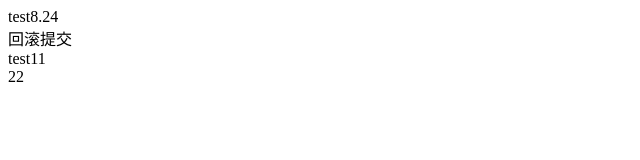
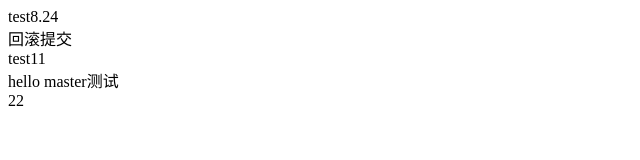
Before and after one commit to gaoyingying-90/demo, a plain HTML site: page index.html in a window 1280 px wide. Shown: the whole page, without its empty margins (0-640 px from the left). Drawn offline with Linux system fonts and the light colour scheme.

Commit message:
Revert "1"
This reverts commit 80e462470593bb46d3ff21de7d50724f1e2a3d3c.

```diff
--- a/index.html
+++ b/index.html
@@ -1,19 +1,16 @@
 <!DOCTYPE html>
 <html lang="en">
-
 <head>
     <meta charset="UTF-8">
     <meta name="viewport" content="width=<device-width>, initial-scale=1.0">
     <meta http-equiv="X-UA-Compatible" content="ie=edge">
     <title>Document</title>
 </head>
-
 <body>
     <div>test8.24</div>
     <span>回滚提交</span>
     <div>test11</div>
-    <!-- <div>hello  master测试</div> -->
+    <div>hello  master测试</div>
     <div>22</div>
 </body>
-
 </html>
```
Also changed, not shown: package.json (deleted, +0 -11 lines).
